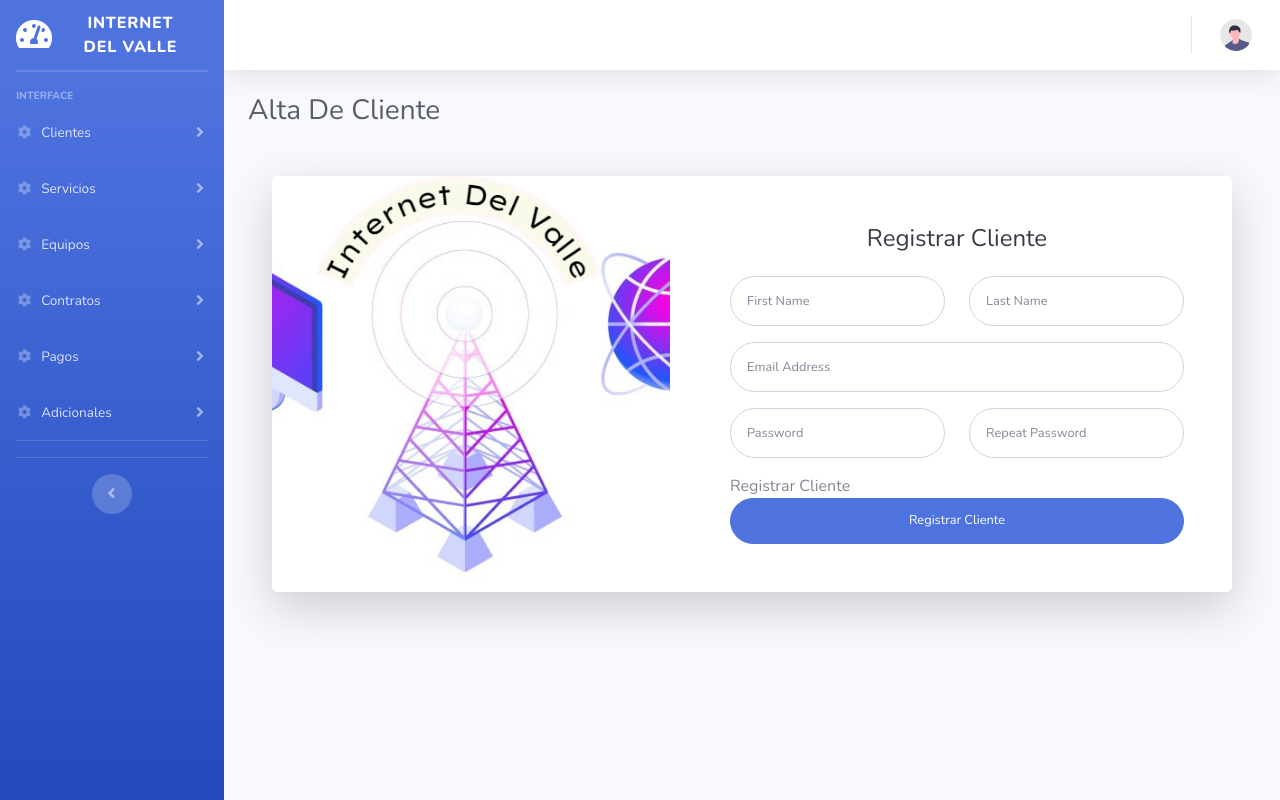
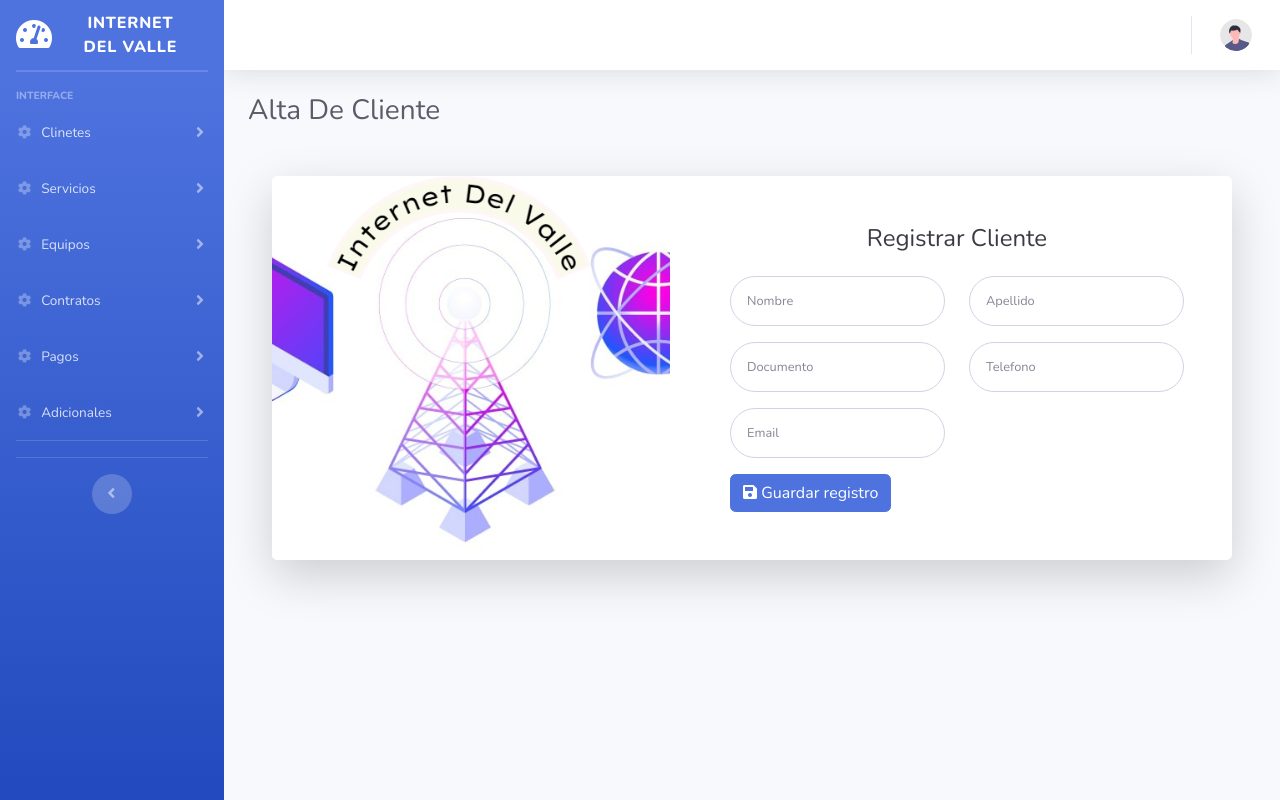
Before and after one commit to CarlosIrigoyen/IspDelValle, a Django app: page /apli/crearCliente/ in a window 1280 px wide. Run offline with Django 4.2, Linux system fonts and the light colour scheme; some libraries are stand-ins or nearby versions.

Commit message:
agregado ejemplo de creacion de cliente y listado de cliente todos los templates van a ser iguales solo va a cambiar el contenido dentro que va a venir de el object list o del forms.py

```diff
--- a/Isp/Internet_Valle/forms.py
+++ b/Isp/Internet_Valle/forms.py
@@ -11,7 +11,14 @@
 class ClienteForm (forms.ModelForm):
     class Meta:
        model = Cliente
-       fields = '__all__'
+       fields = ['nombre', 'apellido', 'dni', 'telefono', 'mail']
+       widgets = {
+           'nombre': forms.TextInput(attrs={'class': 'form-control form-control-user', 'placeholder': 'Nombre'}),
+           'apellido': forms.TextInput(attrs={'class': 'form-control form-control-user', 'placeholder': 'Apellido'}),
+           'dni': forms.TextInput(attrs={'class': 'form-control form-control-user', 'placeholder': 'Documento'}),
+           'telefono': forms.TextInput(attrs={'class': 'form-control form-control-user', 'placeholder': 'Telefono'}),
+           'mail': forms.TextInput(attrs={'class': 'form-control form-control-user', 'placeholder': 'Email'}),
+       }
 
 class ServicioForm (forms.ModelForm):
     class Meta:
--- a/Isp/Internet_Valle/models.py
+++ b/Isp/Internet_Valle/models.py
@@ -45,4 +45,4 @@ class Detalle_Pago (models.Model):
     pago = models.ForeignKey(Pago, related_name="DetalleDePago",on_delete=models.CASCADE)
     renglon = models.CharField(max_length=500)
     costo =  models.DecimalField(help_text="costo", max_digits=10, decimal_places=2)
-    adicional = models.ForeignKey(Adicional, null=True, blank=True, on_delete=models.CASCADE)
+    adicional = models.ForeignKey(Adicional, null=True, blank=True, on_delete=models.CASCADE )
--- a/Isp/Internet_Valle/templates/cliente_form.html
+++ b/Isp/Internet_Valle/templates/cliente_form.html
@@ -3,30 +3,35 @@
 {% block nombre %}Alta De Cliente{% endblock nombre %}
 {% block nombre2 %}Registrar Cliente{% endblock nombre2 %}
 {% block campos %}
-       <!– En  campos se nesecita del form.py para poder laburar con los atributos dle formualario para poder hacer los clean data los submit –>
+    <form method="post">
+        {% csrf_token %}
+
         <div class="form-group row">
             <div class="col-sm-6 mb-3 mb-sm-0">
-                                        <input type="text" class="form-control form-control-user" id="exampleFirstName"
-                                            placeholder="First Name">
+                {{ form.nombre }}
             </div>
             <div class="col-sm-6">
-                                        <input type="text" class="form-control form-control-user" id="exampleLastName"
-                                            placeholder="Last Name">
+                {{ form.apellido }}
             </div>
         </div>
-                                <div class="form-group">
-                                    <input type="email" class="form-control form-control-user" id="exampleInputEmail"
-                                        placeholder="Email Address">
-                                </div>
+
         <div class="form-group row">
             <div class="col-sm-6 mb-3 mb-sm-0">
-                                        <input type="password" class="form-control form-control-user"
-                                            id="exampleInputPassword" placeholder="Password">
+                {{ form.dni }}
             </div>
             <div class="col-sm-6">
-                                        <input type="password" class="form-control form-control-user"
-                                            id="exampleRepeatPassword" placeholder="Repeat Password">
+                {{ form.telefono }}
             </div>
         </div>
-    {% block  titulo_boton %}Registrar Cliente{% endblock titulo_boton %}
+
+        <div class="form-group row">
+            <div class="col-sm-6 mb-3 mb-sm-0">
+                {{ form.mail }}
+            </div>
+        </div>
+
+        <button type="submit" class="btn btn-primary btn-center">
+            <i class="fas fa-save"></i> Guardar registro
+        </button>
+    </form>
 {% endblock campos %}
--- a/Isp/templates/form_base.html
+++ b/Isp/templates/form_base.html
@@ -12,13 +12,12 @@
                             <div class="text-center">
                                 <h1 class="h4 text-gray-900 mb-4">{% block nombre2 %}{% endblock nombre2 %}</h1>
                             </div>
+
                             <form class="user">
                                 {% block campos %}
 
                                 {% endblock campos %}
-                                <a href="login.html" class="btn btn-primary btn-user btn-block">
-                                  {% block  titulo_boton %} {% endblock titulo_boton %}
-                                </a>
+
                             </form>
                         </div>
                     </div>
--- a/Isp/templates/home.html
+++ b/Isp/templates/home.html
@@ -29,7 +29,7 @@
                 <a class="nav-link collapsed" href="#" data-toggle="collapse" data-target="#collapseTwo1"
                     aria-expanded="true" aria-controls="collapseTwo">
                     <i class="fas fa-fw fa-cog"></i>
-                    <span>Clientes</span>
+                    <span>Clinetes</span>
                 </a>
                 <div id="collapseTwo1" class="collapse" aria-labelledby="headingTwo" data-parent="#accordionSidebar">
                     <div class="bg-white py-2 collapse-inner rounded">
@@ -222,14 +222,14 @@
         <div class="modal-dialog" role="document">
             <div class="modal-content">
                 <div class="modal-header">
-                    <h5 class="modal-title" id="exampleModalLabel">Cerrar Session</h5>
+                    <h5 class="modal-title" id="exampleModalLabel">Cerar Session</h5>
                     <button class="close" type="button" data-dismiss="modal" aria-label="Close">
                         <span aria-hidden="true">×</span>
                     </button>
                 </div>
                 <div class="modal-footer">
                     <button class="btn btn-secondary" type="button" data-dismiss="modal">Cancelar</button>
-                    <a class="btn btn-primary" href={% url 'logout' %} >Aceptar</a>
+                    <a class="btn btn-primary" href={% url 'logout' %}>Aceptar</a>
                 </div>
             </div>
         </div>
--- a/Isp/templates/list_base.html
+++ b/Isp/templates/list_base.html
@@ -4,9 +4,6 @@
     <link href="vendor/datatables/dataTables.bootstrap4.min.css" rel="stylesheet">
 {% endblock extrascss %}
 {% block body %}
-
-
-
 
     {% block extrajs %}
             <!-- Page level plugins -->
```
Also changed, not shown: Isp/Internet_Valle/templates/cliente_list.html (+21 -1 lines), Isp/templates/listado_base.html (+5 -16 lines). Lines whose indentation alone changed are shown as unchanged.
